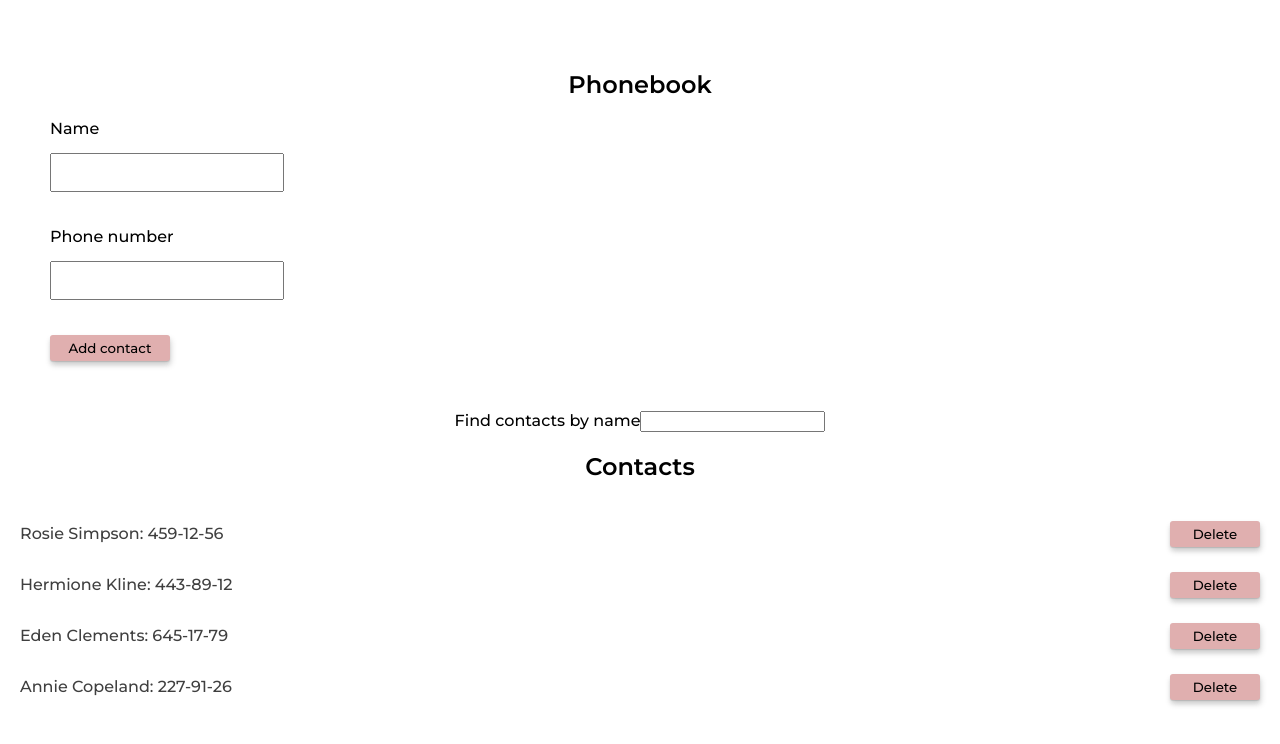
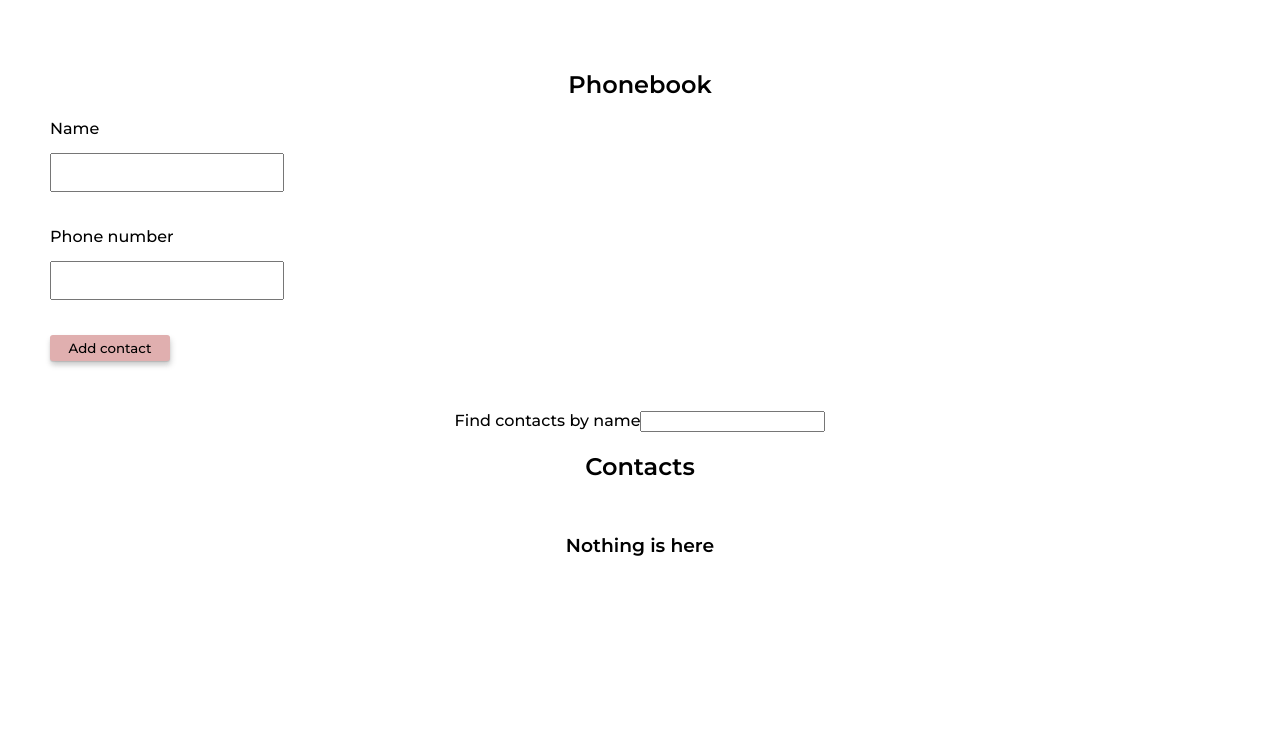
Before and after one commit to AnastasiiaDaieva/react-8-phonebook, a React (Create React App) app: page / in a window 1280 px wide. Shown: the top 744 px of the page. Built offline with nearby package versions, Linux system fonts and the light colour scheme.

Commit message:
finished

```diff
--- a/src/App.js
+++ b/src/App.js
@@ -8,10 +8,10 @@
 class App extends Component {
   state = {
     contacts: [
-      { id: 'id-1', name: 'Rosie Simpson', number: '459-12-56' },
-      { id: 'id-2', name: 'Hermione Kline', number: '443-89-12' },
-      { id: 'id-3', name: 'Eden Clements', number: '645-17-79' },
-      { id: 'id-4', name: 'Annie Copeland', number: '227-91-26' },
+      // { id: 'id-1', name: 'Rosie Simpson', number: '459-12-56' },
+      // { id: 'id-2', name: 'Hermione Kline', number: '443-89-12' },
+      // { id: 'id-3', name: 'Eden Clements', number: '645-17-79' },
+      // { id: 'id-4', name: 'Annie Copeland', number: '227-91-26' },
     ],
     filter: '',
     name: '',
@@ -51,6 +51,22 @@
     this.setState({ filter: e.currentTarget.value });
   };
 
+  componentDidMount() {
+    const contacts = localStorage.getItem('contacts');
+    const parsedContacts = JSON.parse(contacts);
+
+    if (parsedContacts) {
+      this.setState({ contacts: parsedContacts });
+    }
+  }
+
+  componentDidUpdate(prevProps, prevState) {
+    if (this.state.contacts !== prevState.contacts) {
+      console.log('updated');
+      localStorage.setItem('contacts', JSON.stringify(this.state.contacts));
+    }
+  }
+
   render() {
     const { filter } = this.state;
 
```
Also changed, not shown: 1 other file (tests, documents, lock files or other folders).
